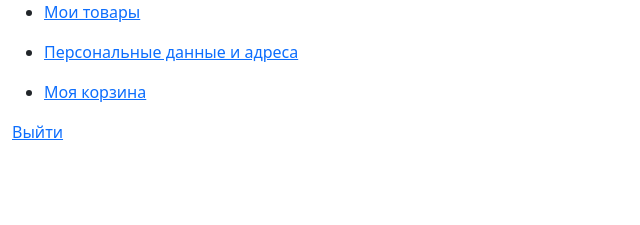
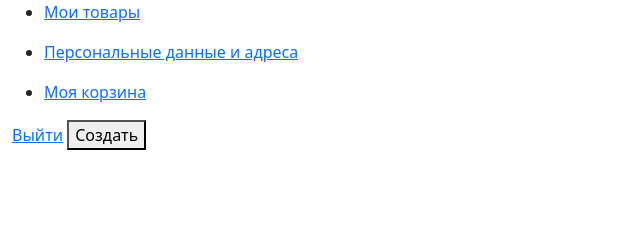
Before and after one commit to Fanfara1329/Flea_market, a Flask app: template templates/conclusion.html in a window 1280 px wide. Shown: the part 100-325 px from the top of the page, without its empty margins (0-640 px from the left). Run offline with Flask 2, Linux system fonts and the light colour scheme; the template is opened without the code that fills it, so the values that code supplies are empty.

Commit message:
ляля

```diff
--- a/templates/conclusion.html
+++ b/templates/conclusion.html
@@ -77,3 +77,6 @@
 
 
 {% endblock %}
+{% block plus %}
+<a href="/new"><button type="button">Создать</button></a>
+{% endblock %}
--- a/templates/person.html
+++ b/templates/person.html
@@ -35,6 +35,8 @@
 
         </ul>
         <a href="/logout">Выйти</a>
+        {% block plus %}
+        {% endblock %}
 
     </div>
 
```
